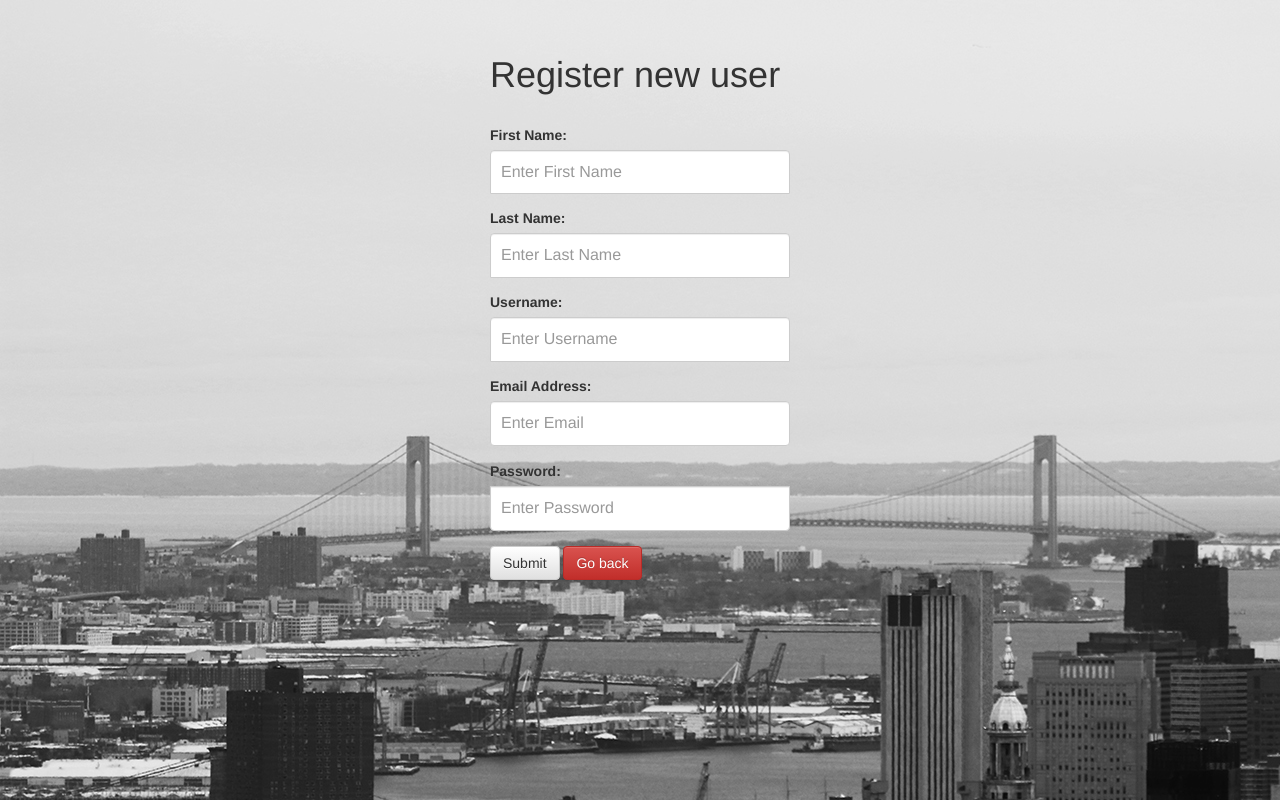
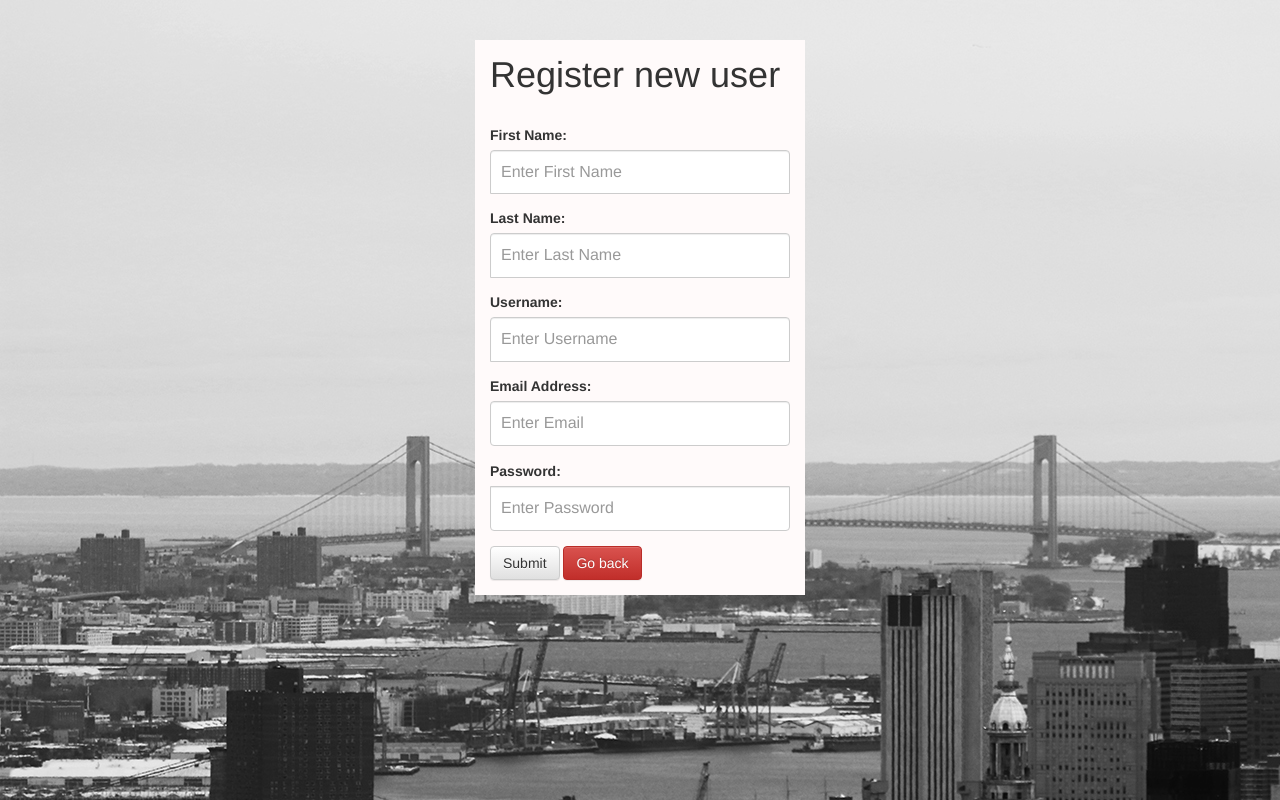
Before and after one commit to CLKarlsen/kvittr, a Django app: page /useraccounts/register in a window 1280 px wide. Run offline with Django 3.2, Linux system fonts and the light colour scheme; some libraries are stand-ins or nearby versions.

Commit message:
Added a bakcground color to the sing in form and the registration form.

```diff
--- a/kvittr/useraccounts/static/useraccounts/css/style.css
+++ b/kvittr/useraccounts/static/useraccounts/css/style.css
@@ -10,6 +10,7 @@ body {
   max-width: 330px;
   padding: 15px;
   margin: 0 auto;
+  background-color: #FFFAFA;
 }
 .form-signin .form-signin-heading,
 .form-signin .checkbox {
```
